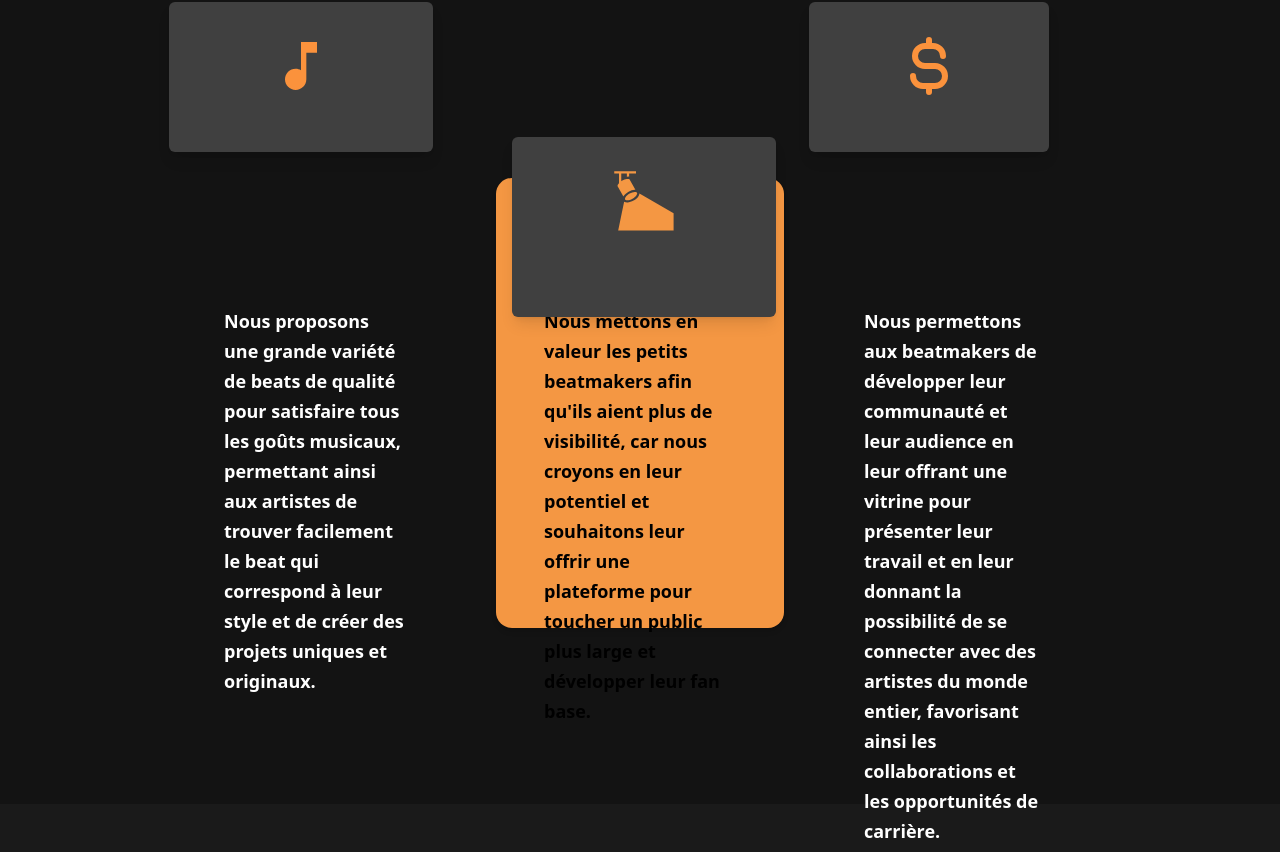
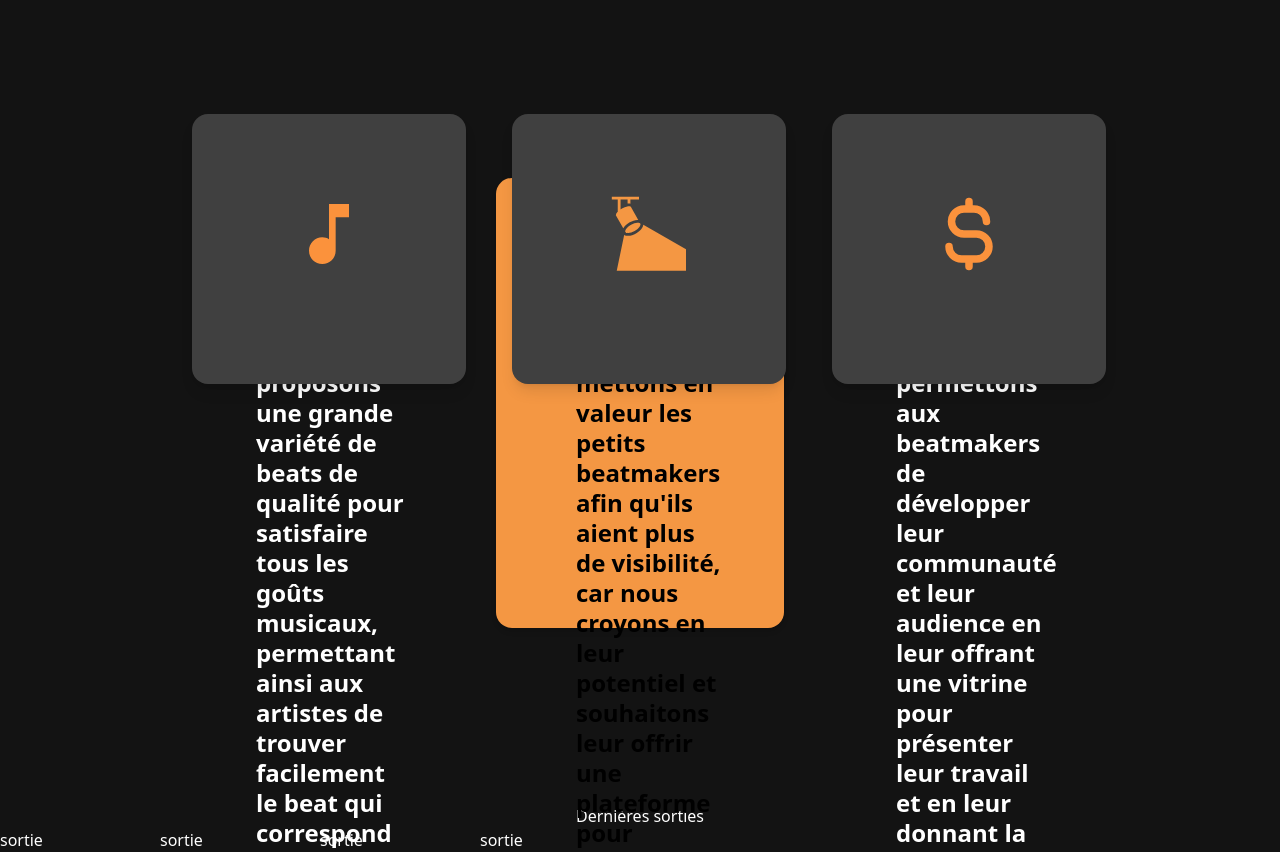
Before and after one commit to BrouetteBleue/MyDigitalProjet-Feels-Music, a Nuxt app: page / in a window 1280 px wide. Shown: the part 1057-1909 px from the top of the page. Built offline with nearby package versions, Linux system fonts and the light colour scheme.

Commit message:
modifs taff

```diff
--- a/components/Icons/Dollar.vue
+++ b/components/Icons/Dollar.vue
@@ -1,6 +1,6 @@
 
 <template>
-    <svg xmlns="http://www.w3.org/2000/svg" width="4em" height="4em" viewBox="0 0 256 256"><path fill="currentColor" d="M204 168a52.06 52.06 0 0 1-52 52h-12v12a12 12 0 0 1-24 0v-12h-12a52.06 52.06 0 0 1-52-52a12 12 0 0 1 24 0a28 28 0 0 0 28 28h48a28 28 0 0 0 0-56h-40a52 52 0 0 1 0-104h4V24a12 12 0 0 1 24 0v12h4a52.06 52.06 0 0 1 52 52a12 12 0 0 1-24 0a28 28 0 0 0-28-28h-32a28 28 0 0 0 0 56h40a52.06 52.06 0 0 1 52 52Z"></path></svg>
+    <svg xmlns="http://www.w3.org/2000/svg" width="5em" height="5em" viewBox="0 0 256 256"><path fill="currentColor" d="M204 168a52.06 52.06 0 0 1-52 52h-12v12a12 12 0 0 1-24 0v-12h-12a52.06 52.06 0 0 1-52-52a12 12 0 0 1 24 0a28 28 0 0 0 28 28h48a28 28 0 0 0 0-56h-40a52 52 0 0 1 0-104h4V24a12 12 0 0 1 24 0v12h4a52.06 52.06 0 0 1 52 52a12 12 0 0 1-24 0a28 28 0 0 0-28-28h-32a28 28 0 0 0 0 56h40a52.06 52.06 0 0 1 52 52Z"></path></svg>
   </template>
 
   <script>
--- a/components/Icons/Light.vue
+++ b/components/Icons/Light.vue
@@ -1,5 +1,5 @@
 <template>
-    <svg width="64" height="64" viewBox="0 0 64 64" fill="none" xmlns="http://www.w3.org/2000/svg">
+    <svg width="5em" height="5em" viewBox="0 0 64 64" fill="none" xmlns="http://www.w3.org/2000/svg">
     <path d="M2.25 2.125V4.375H7V14.1625C6.90625 14.25 6.81625 14.35 6.73 14.45C5.915 15.3875 5.515 16.2625 5.47 16.925L11.4025 27.4875C11.5313 27.25 11.6713 27 11.8263 26.7875C12.8625 25.2625 14.5125 23.8125 16.5625 22.6375C18.625 21.5 20.725 20.85 22.5625 20.75C22.8375 20.7375 23.1125 20.7375 23.3875 20.75L17.4625 10.1913C17.0875 9.99875 16.575 9.87875 15.925 9.875H15.6375C15.35 9.88875 15.025 9.925 14.7 9.985C13.3625 10.2238 11.8063 10.8175 10.3738 11.6225C9.98875 11.8388 9.6125 12.0713 9.25 12.3138V4.375H14.875V7.6875C15.1 7.66 15.3125 7.63875 15.5375 7.62625C16.0875 7.595 16.6125 7.6175 17.125 7.71V4.375H24V2.125H2.25ZM22.925 22.9875C22.85 23 22.7625 23 22.675 23C21.2875 23.075 19.4625 23.6 17.6625 24.6125C15.875 25.625 14.475 26.9125 13.6875 28.05C12.9125 29.2 12.8375 30.05 13.0875 30.4875C13.325 30.925 14.0875 31.3 15.475 31.2375C16.8625 31.175 18.6875 30.6375 20.4875 29.625C22.275 28.6125 23.6875 27.3375 24.4625 26.1875C25.2375 25.0375 25.3125 24.1875 25.075 23.75C24.8375 23.3375 24.15 22.9875 22.925 22.9875ZM27.45 24.5125C27.3875 25.5 26.95 26.525 26.325 27.45C25.2875 28.975 23.65 30.425 21.5875 31.5875C19.525 32.75 17.425 33.3875 15.5875 33.4875C14.3 33.55 13.0625 33.3375 12.1363 32.7L6.185 61.425H61.6V44.225L27.45 24.5125Z" fill="#F49743"/>
     </svg>
   </template>
--- a/components/Icons/MusicNote.vue
+++ b/components/Icons/MusicNote.vue
@@ -1,6 +1,6 @@
 
 <template>
-    <svg xmlns="http://www.w3.org/2000/svg" width="4em" height="4em" viewBox="0 0 24 24"><path fill="currentColor" d="M12 3v10.55c-.59-.34-1.27-.55-2-.55c-2.21 0-4 1.79-4 4s1.79 4 4 4s4-1.79 4-4V7h4V3h-6z"></path></svg>
+    <svg xmlns="http://www.w3.org/2000/svg" width="5em" height="5em" viewBox="0 0 24 24"><path fill="currentColor" d="M12 3v10.55c-.59-.34-1.27-.55-2-.55c-2.21 0-4 1.79-4 4s1.79 4 4 4s4-1.79 4-4V7h4V3h-6z"></path></svg>
   </template>
 
   <script>
--- a/pages/index.vue
+++ b/pages/index.vue
@@ -16,7 +16,7 @@
             </header>
 
             <div class="flex flex-col items-center justify-center mt-[-10px] mb-[2.5%] z-10">
-                <h2 class="text-white text-2xl font-bold  z-10">Nos services</h2>
+                <h2 class="text-white text-2xl font-bold z-10">Nos services</h2>
 
                 <div class="flex justify-around items-center mt-12 mb-12 w-[70%]">
                     <div class="w-[22%]">
@@ -44,32 +44,46 @@
                 <h2 class="font-bold text-3xl">Pourquoi Feels Music ?</h2>
                 <div class="flex justify-around items-center w-9/12 mt-52 mb-12">
                     <div class="relative w-[30%] p-4 text-left mb-20 rounded-2xl  h-[450px]">
-                        <div class="absolute w-11/12 h-1/3 bg-[#404040] text-orange-400 -mt-48 ml-[-8%] z-2 flex justify-center pt-8 shadow-lg rounded-md">
+                        <div class="absolute w-[95%] h-3/5  pt-20 bg-[#404040] -mt-[28%] z-2 flex justify-center pt- shadow-lg rounded-2xl text-orange-400">
                             <icons-music-note />
                         </div>
                         <div class="w-5/6">
-                            <p class="text-white font-semibold text-lg pt-28 pl-8  leading-[30px]">Nous proposons une grande variété de beats de qualité pour satisfaire tous les goûts musicaux, permettant ainsi aux artistes de trouver facilement le beat qui correspond à leur style et de créer des projets uniques et originaux.</p>
+                            <p class="text-white font-semibold text-2xl pt-36 pl-16  leading-[30px]">Nous proposons une grande variété de beats de qualité pour satisfaire tous les goûts musicaux, permettant ainsi aux artistes de trouver facilement le beat qui correspond à leur style et de créer des projets uniques et originaux.</p>
                         </div>
                     </div>
-                    <div class="relative w-[30%] p-4  text-left mb-20 bg-[rgb(244,151,67)] text-black rounded-2xl shadow-md h-[450px]">
-                        <div class="absolute w-11/12 h-2/5 bg-[#404040] -mt-[20%] z-2 flex justify-center pt-8 shadow-lg rounded-md">
+                    <div class="relative w-[30%] p-4 text-left mb-20 bg-[rgb(244,151,67)] text-black rounded-2xl shadow-md h-[450px]">
+                        <div class="absolute w-[95%] h-3/5  pt-20 bg-[#404040] -mt-[28%] z-2 flex justify-center pt- shadow-lg rounded-2xl">
                             <icons-light />
                         </div>
                         <div class="w-10/12">
-                            <p class="text-black font-semibold text-lg pt-28 pl-8 leading-[30px]">Nous mettons en valeur les petits beatmakers afin qu'ils aient plus de visibilité, car nous croyons en leur potentiel et souhaitons leur offrir une plateforme pour toucher un public plus large et développer leur fan base.</p>
+                            <p class="text-black font-semibold text-2xl pt-36 pl-16 leading-[30px]">Nous mettons en valeur les petits beatmakers afin qu'ils aient plus de visibilité, car nous croyons en leur potentiel et souhaitons leur offrir une plateforme pour toucher un public plus large et développer leur fan base.</p>
                         </div>
                     </div>
                     <div class="relative w-[30%] p-4 text-left mb-20 rounded-2xl h-[450px]">
-                        <div class="absolute w-10/12 h-1/3 bg-[#404040] text-orange-400 font-bold -mt-48 ml-[-8%] z-2 flex justify-center pt-8 shadow-lg rounded-md">
+                        <div class="absolute w-[95%] h-3/5  pt-20 bg-[#404040] -mt-[28%] z-2 flex justify-center pt- shadow-lg rounded-2xl text-orange-400">
                             <icons-dollar />
                         </div>
                         <div class="w-10/12">
-                            <p class="text-white font-semibold text-lg pt-28 pl-8 leading-[30px]">Nous permettons aux beatmakers de développer leur communauté et leur audience en leur offrant une vitrine pour présenter leur travail et en leur donnant la possibilité de se connecter avec des artistes du monde entier, favorisant ainsi les collaborations et les opportunités de carrière.</p>
+                            <p class="text-white font-semibold text-2xl pt-36 pl-16 leading-[30px]">Nous permettons aux beatmakers de développer leur communauté et leur audience en leur offrant une vitrine pour présenter leur travail et en leur donnant la possibilité de se connecter avec des artistes du monde entier, favorisant ainsi les collaborations et les opportunités de carrière.</p>
                         </div>
                     </div>
                 </div>
             </div>
 
+            <!-- div placed like the ones above -->
+
+
+
+                <h2 class="text-center">Dernières sorties</h2>
+<div class="w-full flex items-center">
+    <div class="grid grid-cols-4 gap-40 w-1/3">
+        <div> sortie 1mmmmmmmmmmmmmmmmmmmmm</div>
+        <div> sortie 2mmmmmmmmmmmmmmmmmmmmm</div>
+        <div> sortie 3mmmmmmmmmmmmmmmmmmmmm</div>
+        <div> sortie 4mmmmmmmmmmmmmmmmmmmmm</div>
+    </div>
+</div>
+
         </body>
     </div>
 </template>
```
